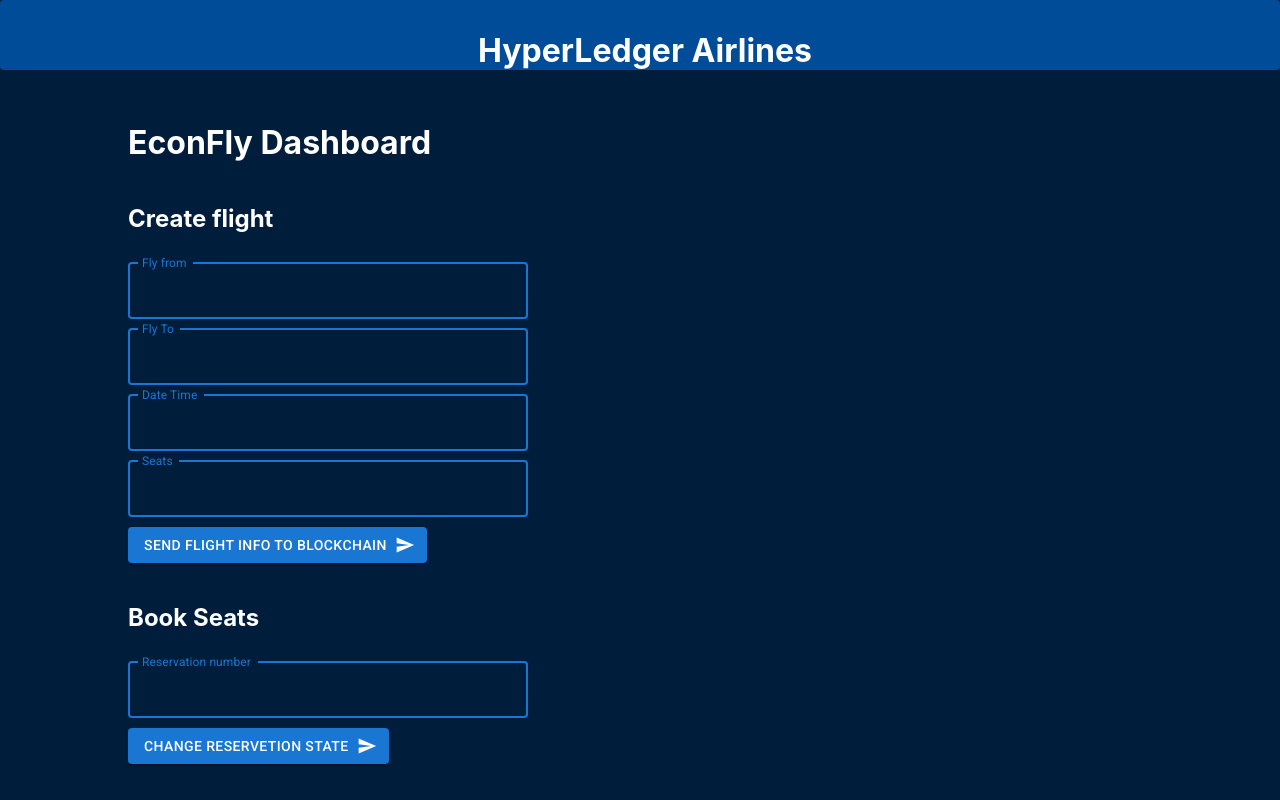
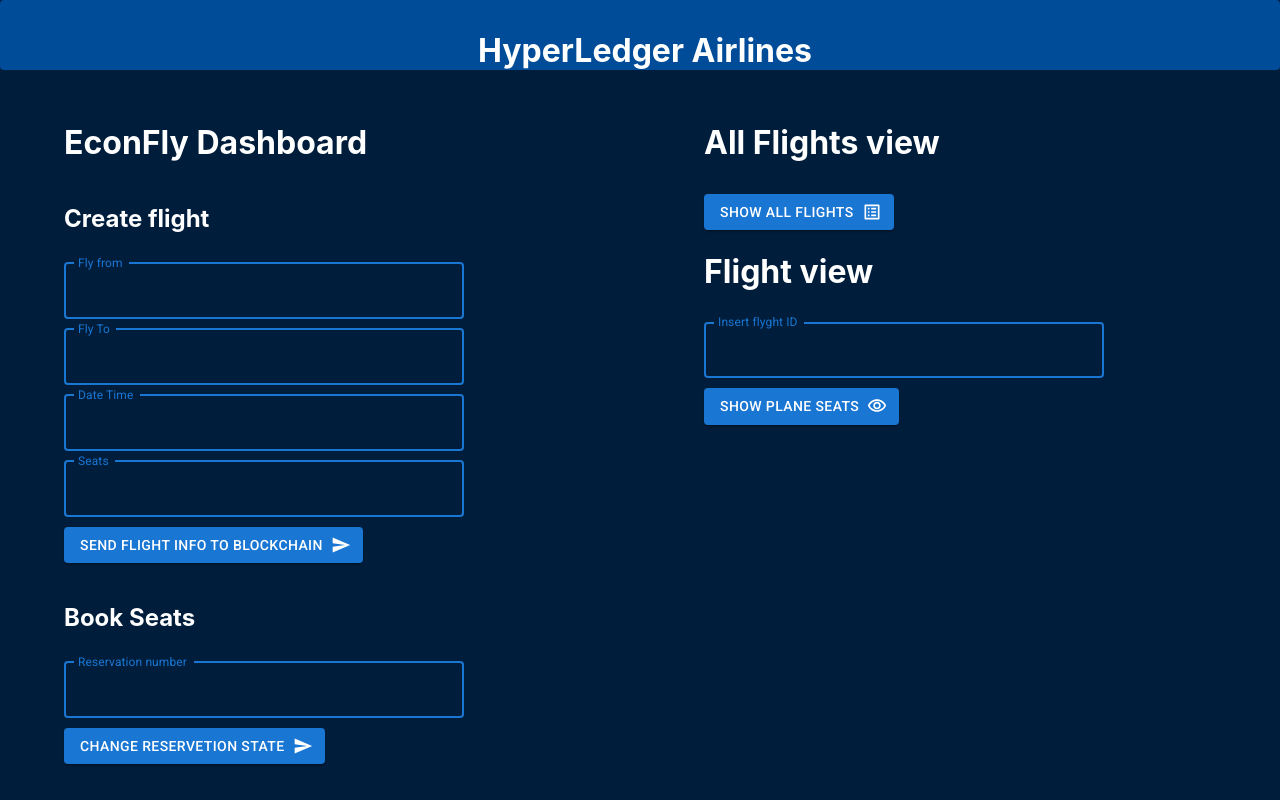
Before and after one commit to rosadsky/hyper-ledger-airlines-fe, a React (Create React App) app: page /econfly in a window 1280 px wide. Built offline with nearby package versions, Linux system fonts and the light colour scheme.

Commit message:
add macky + add right bar to econfly

```diff
--- a/src/App.css
+++ b/src/App.css
@@ -71,6 +71,25 @@
 
 }
 
+.home-grid{
+  display: flex;
+  padding-left: 10%;
+  padding-right: 10%;
+
+
+}
+
+.home-box {
+  border-radius: 4px;
+  border-color: #004c98;
+  border-style: solid;
+  border-width: 1px;
+  margin-top: 10px;
+  margin-right: 30px;
+  margin-left: 30px;
+  width: 380px;
+}
+
 .row-child {
   width: 70px;
   margin: auto;
--- a/src/components/econfly.js
+++ b/src/components/econfly.js
@@ -1,16 +1,44 @@
-import { Button, TextField } from "@mui/material";
+import { Button, TextField, Box } from "@mui/material";
 import React, {useEffect, useState} from 'react';
 import SendIcon from '@mui/icons-material/Send';
 import Axios from 'axios'
+import VisibilityOutlinedIcon from '@mui/icons-material/VisibilityOutlined';
+import ListAltOutlinedIcon from '@mui/icons-material/ListAltOutlined';
 
 
 function EconFly(){
+
+    const FLIGHT_INFO_TEST_DATA = [{
+        flightNr: "123456",
+        flyFrom: "VIENNA",
+        flyTo: "KOSICE",
+        dateTime: "10:00",
+        availablePlaces: 23,
+        allPlaces: 96,
+        flyghtString: "BX-SDSAD"
+    },
+    {
+        flightNr: "32423",
+        flyFrom: "KOSICE",
+        flyTo: "VIENNA",
+        dateTime: "16:00",
+        availablePlaces: 60,
+        allPlaces: 21,
+        flyghtString: "BX-SDSAD"
+    }]
 
     const [flyFrom, setFlyFrom] = useState("");
     const [flyTo, setFlyTo] = useState("");
     const [dateTime, setDateTime] = useState("");
     const [seats, setSeats] = useState("");
     const [reservatinNr,setReservationNr] = useState("");
+
+    //view plane useStates
+    const [planeSeats,setPlaneSeats] = useState([]);
+    const [takenSeats, setFreeSeats] = useState(10);
+    const [flightID, setFlightID] = useState("");
+    const [flightInfo,setFlightInfo] = useState({});
+    const [allFlightInfo,setAllFlightInfo] = useState([])
 
     const handleFlyFrom = (event) => {
         setFlyFrom(event.target.value);
@@ -31,6 +59,52 @@
     const handleReservationNr = (event) => {
         setReservationNr(event.target.value);
     };
+
+     // plane seats  handlers
+     const handlePlaneSeats = (event) => {
+        setPlaneSeats([])
+    }
+
+    const handleFlightID = (event) => {
+        setFlightID(event.target.value)
+    }
+
+     // axios functions
+
+     const getFlight = () => {
+        //TMP
+        let axiosResponse = 90;
+        let seatsArray = [];
+        let tmpSeatArray = [];
+
+        // generate array with numbers to n
+        for(let j = 0; j < axiosResponse; j++){
+            tmpSeatArray.push(j);
+        }
+
+        //generate 2D array for fancy render :)
+        for(let i = 0; i < axiosResponse; i+=6){
+            seatsArray.push(tmpSeatArray.slice(i,i+6))
+        }
+
+        setPlaneSeats(seatsArray);
+        /*
+        Axios.get("http://localhost:8000/busifly/getflight", {}).then((response) => {
+           //TODO setFlightInfo()
+        })
+        */
+    }
+
+    const getAllFlights = () => {
+
+        /*
+        Axios.get("http://localhost:8000/busifly/getallflights").then((response) => {
+           //TODO setAllFlightInfo()
+        })
+        */
+
+        setAllFlightInfo(FLIGHT_INFO_TEST_DATA)
+    }
 
     const sendCreateFlight = () => {
 
@@ -54,10 +128,11 @@
 
     return(
         <div className="App">
+            <div className="split-screen">
+                <div className="split-child">
                     <div className="app-body">
                         <h1> EconFly Dashboard</h1>
                         <h2>Create flight</h2>
-
                         <div className="fields">
                             <TextField
                                 color="primary" focused
@@ -125,7 +200,72 @@
                         </Button>
                     </div>
                     </div>
+                </div>
+                <div className="split-child">
+                    <div className="app-body">
+                    <h1>All Flights view</h1>
+                        <div className="fields">
+                            <Button variant="contained" endIcon={<ListAltOutlinedIcon />} onClick={getAllFlights} >
+                                    Show All flights
+                            </Button>
+                         </div>
+                        {allFlightInfo.map((val,index)=>{
+                            return(
+                                <div className="flight-info-container">
+                                    <p> Flight number: {val.flightNr}</p>
+                                    <p> From: {val.flyFrom}</p>
+                                    <p> To: {val.flyTo}</p>
+                                    <p> Time: {val.dateTime}</p>
+                                    <p> Available places: {val.availablePlaces}</p>
+                                </div>
 
+                            )
+                        })}
+
+                        <h1>Flight view</h1>
+                        <div className="fields">
+                            <TextField
+                                    color="primary" focused
+                                    variant="outlined"
+                                    label="Insert flyght ID "
+                                    value={flightID}
+                                    onChange={handleFlightID}
+                                    sx={{ input: { color: 'white' }, width: 400 }}
+
+                                />
+                        </div>
+                        <div className="fields">
+                            <Button variant="contained" endIcon={<VisibilityOutlinedIcon />} onClick={getFlight} >
+                                    Show plane seats
+                            </Button>
+                         </div>
+
+                        {planeSeats.slice(0,planeSeats.length).map((val,index)=>{
+                            return(//https://cdn.discordapp.com/attachments/692831684906975233/970130630950129714/779.png
+                                <div key={index} className="row">
+                                    <div key={index-111111} className="row-left">
+
+                                        {val[0] <  takenSeats && <div className="row-child"  key={val+3214}> <Box component="img" sx={{ height: 45,width: 45, }}src="https://cdn.7tv.app/emote/60fffa47878a49e54f1f3816/4x"/>{val[0]}</div> }
+                                        {val[0] >= takenSeats && <div className="row-child"  key={val+3214}> <Box component="img" sx={{ height: 45,width: 45, }}src="https://cdn.discordapp.com/attachments/692831684906975233/970130630950129714/779.png" />  {val[0]} </div>}
+                                        {val[1] <  takenSeats && <div className="row-child"  key={val+3214}> <Box component="img" sx={{ height: 45,width: 45, }}src="https://cdn.7tv.app/emote/60fffa47878a49e54f1f3816/4x"/> {val[1]}  </div> }
+                                        {val[1] >= takenSeats && <div className="row-child"  key={val+3214}> <Box component="img" sx={{ height: 45,width: 45, }}src="https://cdn.discordapp.com/attachments/692831684906975233/970130630950129714/779.png" />  {val[1]}  </div>}
+                                        {val[2] <  takenSeats && <div className="row-child"  key={val+3214}> <Box component="img" sx={{ height: 45,width: 45, }}src="https://cdn.7tv.app/emote/60fffa47878a49e54f1f3816/4x"/>  {val[2]}  </div> }
+                                        {val[2] >= takenSeats && <div className="row-child"  key={val+3214}> <Box component="img" sx={{ height: 45,width: 45, }}src="https://cdn.discordapp.com/attachments/692831684906975233/970130630950129714/779.png" /> {val[2]}  </div>}
+                                    </div>
+                                   <div key={index*100} className="row-right">
+                                        {val[3] <  takenSeats && <div className="row-child"  key={val+3214}> <Box component="img" sx={{ height: 45,width: 45, }}src="https://cdn.7tv.app/emote/60fffa47878a49e54f1f3816/4x"/>  {val[3]}  </div> }
+                                        {val[3] >= takenSeats && <div className="row-child"  key={val+3214}> <Box component="img" sx={{ height: 45,width: 45, }}src="https://cdn.discordapp.com/attachments/692831684906975233/970130630950129714/779.png" />  {val[3]}  </div>}
+                                        {val[4] <  takenSeats && <div className="row-child"  key={val+3214}> <Box component="img" sx={{ height: 45,width: 45, }}src="https://cdn.7tv.app/emote/60fffa47878a49e54f1f3816/4x"/>  {val[4]}  </div> }
+                                        {val[4] >= takenSeats && <div className="row-child"  key={val+3214}> <Box component="img" sx={{ height: 45,width: 45, }}src="https://cdn.discordapp.com/attachments/692831684906975233/970130630950129714/779.png" />  {val[4]}  </div>}
+                                        {val[5] <  takenSeats && <div className="row-child"  key={val+3214}> <Box component="img" sx={{ height: 45,width: 45, }}src="https://cdn.7tv.app/emote/60fffa47878a49e54f1f3816/4x"/>  {val[5]}  </div> }
+                                        {val[5] >= takenSeats && <div className="row-child"  key={val+3214}> <Box component="img" sx={{ height: 45,width: 45, }}src="https://cdn.discordapp.com/attachments/692831684906975233/970130630950129714/779.png" />  {val[5]}  </div>}
+                                    </div>
+                                </div>
+                            )
+                        })}
+                    </div>
+                </div>
+            </div>
         </div>
 
 
--- a/src/components/home.js
+++ b/src/components/home.js
@@ -1,6 +1,6 @@
 
 import { useNavigate } from 'react-router-dom'
-import {Button} from '@mui/material'
+import {Button, Box} from '@mui/material'
 
 function Home(){
 
@@ -69,23 +69,32 @@
     return(
         <div className="App">
              <h1>Select login user</h1>
-
-
-             <Button variant="outlined" sx={{m:1}} onClick={routeToBusiFlyAndLogin}>
+            <div className='home-grid'>
+                <div className="home-box">
+                <Box component="img" sx={{ height: 250,width: 250 }}src="https://cdn.discordapp.com/attachments/955541292115431484/970345370121044069/18-184179_cute-cats-memes-cdsat-crying-meme-png-transparent.png.png"/>
+                    <Button variant="contained" sx={{m:1}} onClick={routeToBusiFlyAndLogin}>
                         BusiFly
                     </Button>
-
-             <Button variant="outlined" sx={{m:1}}  onClick={routeToEconFlyAndLogin}>
+                </div>
+                <div className="home-box">
+                    <Box component="img" sx={{ height: 250,width: 250 }}src="https://cdn.discordapp.com/attachments/955541292115431484/970345370427207790/219-2199811_meme-cats-freetoedit-cat-meme-sticker-png-transparent.png"/>
+                    <Button variant="contained" sx={{m:1}}  onClick={routeToEconFlyAndLogin}>
                         EconFly
                     </Button>
-
-             <Button variant="outlined" sx={{m:1}} onClick={routeToGladlyAbroadAndLogin}>
+                </div>
+                <div className="home-box">
+                    <Box component="img" sx={{ height: 250,width: 250 }}src="https://cdn.discordapp.com/attachments/955541292115431484/970345370708242532/280-2807229_meme-cat-hd-png-download.png"/>
+                    <Button variant="contained" sx={{m:1}} onClick={routeToGladlyAbroadAndLogin}>
                         GladlyAbroad
                     </Button>
-
-             <Button variant="outlined" sx={{m:1}} onClick={routeToClientAndLogin}>
+                </div>
+                <div className="home-box">
+                    <Box component="img" sx={{ height: 250,width: 250 }}src="https://cdn.discordapp.com/attachments/955541292115431484/970345370959876106/png-transparent-redbubble-sdpolite-cat-meme-funny-cat-meme-thumbnail.png"/>
+                    <Button variant="contained" sx={{m:1}} onClick={routeToClientAndLogin}>
                         Client
                     </Button>
+                </div>
+             </div>
         </div>
     )
 
```
Lines whose indentation alone changed are shown as unchanged.
